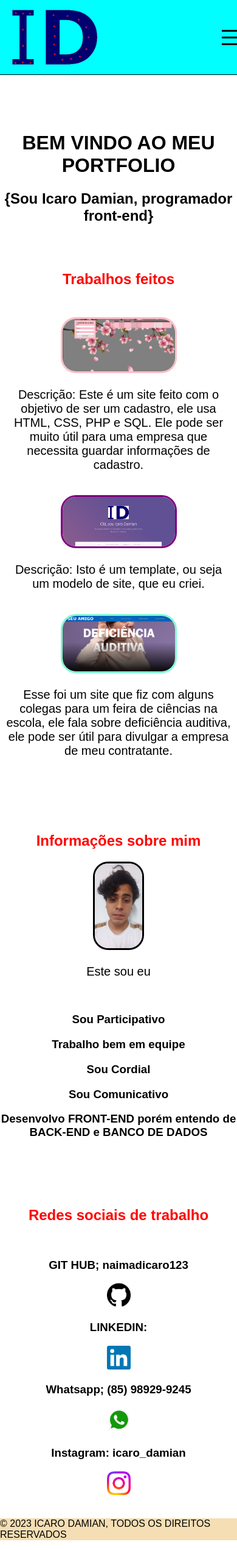
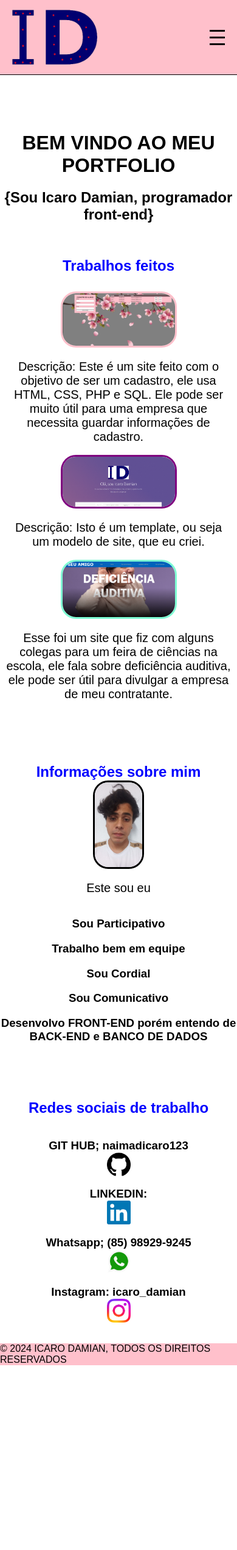
Before and after one commit to naimadicaro123/myfirst-portfolio, a PHP site: page / in a window 390 px wide. Shown: the whole page at 61% size. After the commit the page ends 2239 px from the top, so only its background shows below. Run offline with PHP 8.4, Linux system fonts and the light colour scheme.

Commit message:
Ajeitei o footer e centralizei
Aqui o footer e as cores oram amarrados

```diff
--- a/index.html
+++ b/index.html
@@ -34,20 +34,20 @@
         <h2 class="work">Trabalhos feitos</h2>
         <div class="japon">
             <br>
-            <center><img src="imagens/crud-1.png" alt="" class="cereja"></center>
-            <p class="descript">Descrição: Este é um site feito com o objetivo de ser um cadastro, ele usa HTML, CSS, PHP e SQL. Ele pode ser muito útil para uma empresa que necessita guardar informações de cadastro.</p>
+            <img src="imagens/crud-1.png" alt="" class="cereja-container">
+            <p class="descript-container">Descrição: Este é um site feito com o objetivo de ser um cadastro, ele usa HTML, CSS, PHP e SQL. Ele pode ser muito útil para uma empresa que necessita guardar informações de cadastro.</p>
             <br>
-            <center><img src="imagens/roxo.png" alt="" class="temple"></center>
-            <p class="descript">Descrição: Isto é um template, ou seja um modelo de site, que eu criei.</p>
+            <img src="imagens/roxo.png" alt="" class="temple-container">
+            <p class="descript-container">Descrição: Isto é um template, ou seja um modelo de site, que eu criei.</p>
             <br>
-            <center><a href="https://seuamigo.netlify.app/"><img src="imagens/amigo.png" alt="" class="seu"></a></center>
-            <p class="descript">Esse foi um site que fiz com alguns colegas para um feira de ciências na escola, ele fala sobre deficiência auditiva, ele pode ser útil para divulgar a empresa de meu contratante.</p>
+            <a href="https://seuamigo.netlify.app/"><img src="imagens/amigo.png" alt="" class="seu-container"></a>
+            <p class="descript-container">Esse foi um site que fiz com alguns colegas para um feira de ciências na escola, ele fala sobre deficiência auditiva, ele pode ser útil para divulgar a empresa de meu contratante.</p>
         </div>
     </section>
     <br><br><br><br>
     <section id="about">
         <h2 class="work">Informações sobre mim</h2>
-        <center><img src="imagens/eu.jpeg" alt="" class="yo"></center>
+        <img src="imagens/eu.jpeg" alt="" class="yo-container">
         <p class="mim">Este sou eu</p>
         <br>
         <h3 class="teson">Sou Participativo</h3>
@@ -60,21 +60,20 @@
     <section id="contact" class="contact">
         <h2 class="work">Redes sociais de trabalho</h2>
         <br>
-        <center>
-        <div id="redes1">
-            <h3>GIT HUB; naimadicaro123</h3><a href="https://github.com/naimadicaro123"><img src="imagens/git-hub.png" alt="" class="cat"></a>
-            <h3>LINKEDIN:</h3><img src="imagens/linkedin.png" alt="" class="azul">
+
+        <div id="redes1-container">
+            <h3>GIT HUB; naimadicaro123</h3><a href="https://github.com/naimadicaro123"><img src="imagens/git-hub.png" alt="" class="cat-container"></a>
+            <h3>LINKEDIN:</h3><img src="imagens/linkedin.png" alt="" class="azul-container">
         </div>
-        <div id="redes2">
-            <h3>Whatsapp; (85) 98929-9245</h3><img src="imagens/whatsapp.png" alt="" class="whats">
-            <h3>Instagram: icaro_damian</h3><img src="imagens/instagram.png" alt="" class="insta">
-        </center>
+        <div id="redes2-container">
+            <h3>Whatsapp; (85) 98929-9245</h3><img src="imagens/whatsapp.png" alt="" class="whats-container">
+            <h3>Instagram: icaro_damian</h3><img src="imagens/instagram.png" alt="" class="insta-container">
         </div>
     </section>
     <br>
     <footer>
-        <div class="pe">
-            <p>&copy; 2023 ICARO DAMIAN, TODOS OS DIREITOS RESERVADOS</p>
+        <div class="pe-container">
+            <p>&copy; 2024 ICARO DAMIAN, TODOS OS DIREITOS RESERVADOS</p>
         </div>
     </footer>
     <script src="script.js"></script>
--- a/style.css
+++ b/style.css
@@ -1,5 +1,6 @@
 * {
     scroll-behavior: smooth;
+    margin-bottom: 0PX;
 }
 body {
     background-color: rgb(255, 255, 255);
@@ -13,12 +14,13 @@ header {
     border-width: 0 0 1px 0;
     width: 100%;
     padding: 1em 0;
+    font-family: 'Roboto', sans-serif;
 }
 .caixa {
     position: relative;
     width: 100%;
     margin: 0 auto;
-    background-color: aqua;
+    background-color: a;
     display: flex;
     align-items: center;
     justify-content: space-between;
@@ -54,7 +56,7 @@ nav a {
     text-decoration: none;
 }
 .cabeta-container {
-    background-color: aqua;
+    background-color: pink;
 }
 .icaro {
     height: 90px;
@@ -66,7 +68,7 @@ nav a {
     text-decoration: none;
 }
 .link:hover {
-    color: red;
+    color: blue;
     transition: 1s;
 }
 .link:active {
@@ -77,35 +79,42 @@ nav a {
     color: rgb(0, 0, 0);
 }
 .work {
-    color: red;
+    color: blue;
     text-align: center;
 }
-.cereja,
-.temple,
-.seu {
+.cereja-container,
+.temple-container,
+.seu-container {
     height: 50%;
     width: 50%;
-    align-items: center;
+    display: block;
+    margin-left: auto;
+    margin-right: auto;
     border-radius: 25px;
     border-style: solid;
 }
-.cereja {
+.cereja-container {
     border-color: pink;
 }
-.temple {
+.temple-container {
     border-color: purple;
 }
-.seu {
+.seu-container {
     border-color: aquamarine;
 }
-.descript {
+.descript-container {
     font-size: 20px;
     color: rgb(0, 0, 0);
     text-align: center;
+    justify-content: center;
+    align-items: center;
 }
-.yo {
+.yo-container {
     height: 20%;
     width: 20%;
+    display: block;
+    margin-left: auto;
+    margin-right: auto;
     border-radius: 25px;
     border-style: solid;
     border-color: black;
@@ -120,24 +129,28 @@ nav a {
     color: rgb(0, 0, 0);
     align-items: center;
 }
-.cat,
-.azul,
-.whats,
-.insta {
+.cat-container,
+.azul-container,
+.whats-container,
+.insta-container {
     height: 10%;
     width: 10%;
+    display: block;
+    margin-left: auto;
+    margin-right: auto;
 }
 footer {
     color: rgb(0, 0, 0);
     flex-direction: row;
     justify-content: center;
-    background-color: wheat;
+    background-color: pink;
 }
-.pe {
+.pe-container {
     flex-direction: row;
     justify-content: space-around;
     position: relative;
     align-items: center;
+    margin-bottom: 0px;
 }
 .about,
 .japon {
@@ -147,12 +160,15 @@ footer {
 .contact {
     display: inline;
 }
-#redes1,
-#redes2 {
+#redes1-container,
+#redes2-container {
     align-items: center;
+    text-align: center;
+    justify-content: center;
+    margin-left:;
 }
 .link-1:hover {
-    color: red;
+    color: blue;
 }
 .link-1:active {
     text-decoration: none;
@@ -160,13 +176,14 @@ footer {
 @media (max-width: 768px) {
     .menu-toggle {
         display: flex;
+        margin-right: 20px;
     }
     nav {
         display: none;
         flex-direction: column;
         width: 100%;
         text-align: center;
-        background-color: aqua;
+        background-color: pink;
     }
     nav ul {
         flex-direction: column;
```
